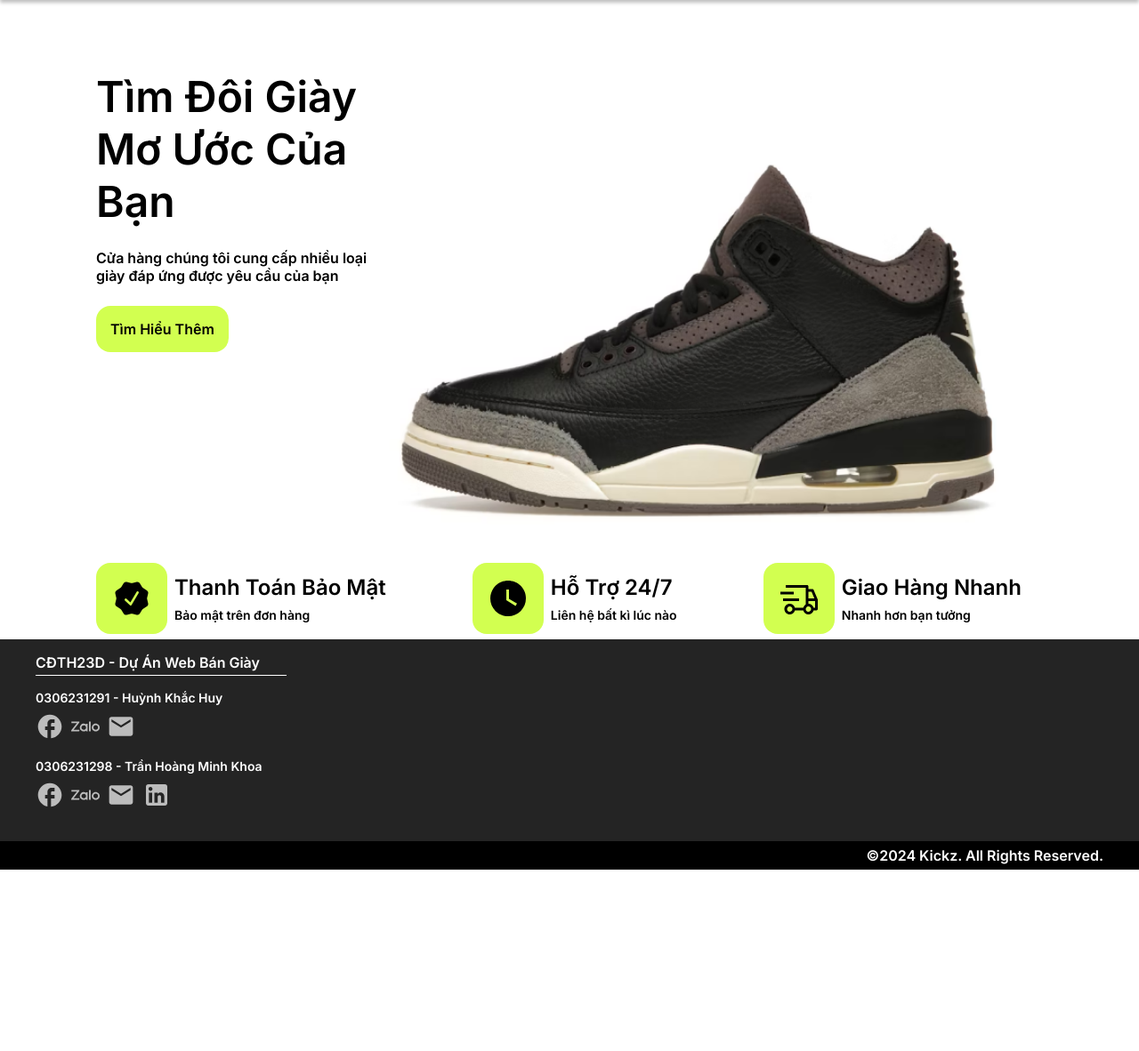
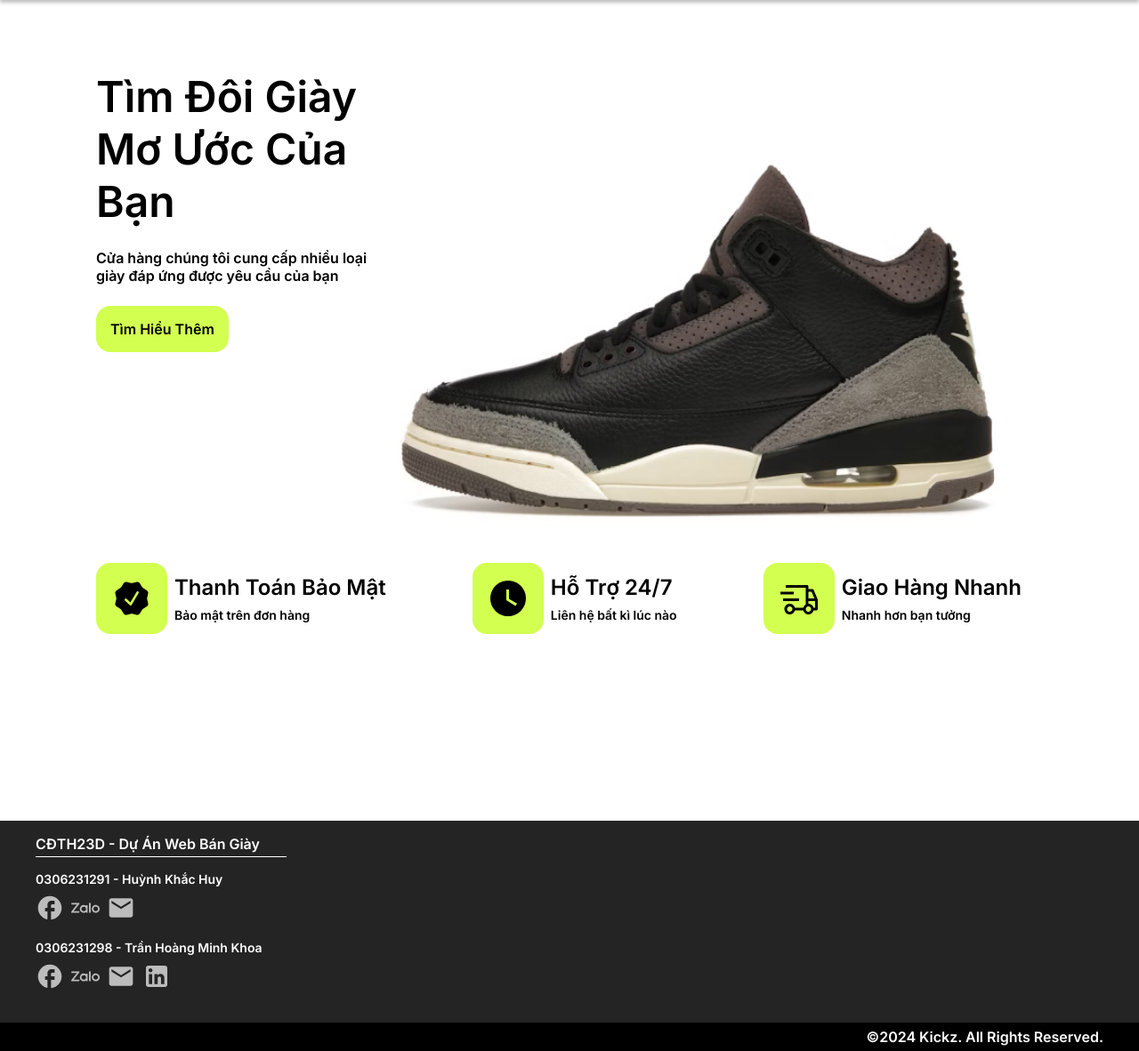
Before and after one commit to KhoaTr197/kickz, a PHP site: page /src/views/homepage.php in a window 1280 px wide. Shown: the part 101-1283 px from the top of the page at 89% size. Before the commit the page ends 1079 px from the top, so only its background shows below. Run offline with PHP 8.4, Linux system fonts and the light colour scheme.

Commit message:
sửa class main

```diff
--- a/public/css/base.css
+++ b/public/css/base.css
@@ -105,6 +105,7 @@ h2 {
 
 .main {
   margin-top: var(--headerHeight);
+  min-height: 924px;
 }
 
 .form {
```
